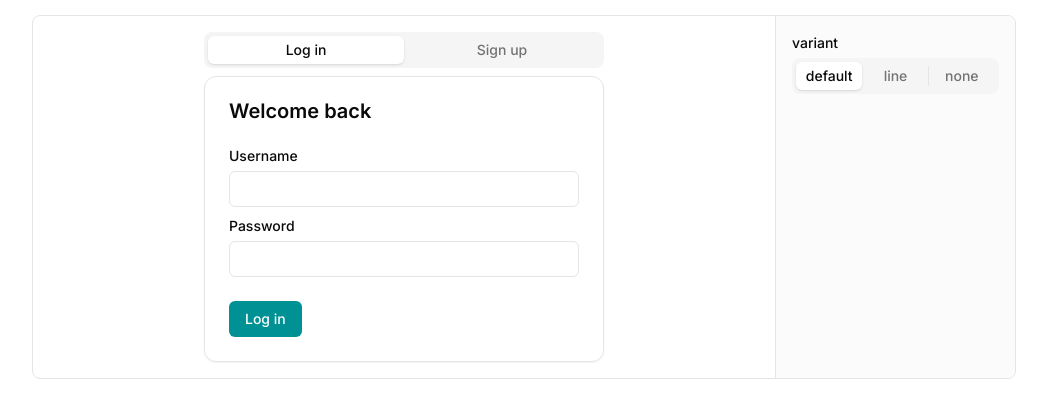
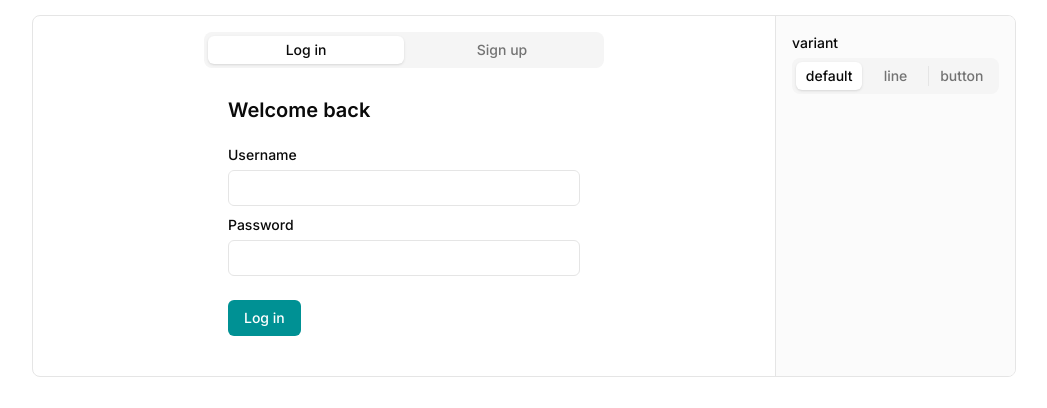
Before and after one commit to hawa130/next-template, a Next.js app: page /component-preview in a window 1280 px wide. Shown: the part 3601-4009 px from the top of the page, without its empty margins (116-1163 px from the left). Built offline with nearby package versions, Linux system fonts and the light colour scheme.

Commit message:
feat: add a new tabs variant

```diff
--- a/app/component-preview/_previews/tabs-preview.tsx
+++ b/app/component-preview/_previews/tabs-preview.tsx
@@ -1,4 +1,4 @@
-import { useState } from 'react'
+import { ComponentProps, useState } from 'react'
 import {
   ComponentConfigForm,
   ComponentPreviewCard,
@@ -10,11 +10,8 @@ import { Label } from '@/components/ui/label'
 import { Input } from '@/components/ui/input'
 import { Button } from '@/components/ui/button'
 import { Checkbox } from '@/components/ui/checkbox'
-import { cn } from '@/lib/utils'
 
-type FormProps = {
-  variant?: 'default' | 'line' | 'none'
-}
+type FormProps = Partial<ComponentProps<typeof TabsList>>
 
 export const TabsPreview = () => {
   const [props, setProps] = useState<FormProps>({
@@ -27,7 +24,7 @@ export const TabsPreview = () => {
         {
           name: 'variant',
           type: 'radio',
-          options: ['default', 'line', 'none'],
+          options: ['default', 'line', 'button'],
           defaultValue: 'default',
         },
       ]}
@@ -47,7 +44,6 @@ export const TabsPreview = () => {
             <TabsTrigger value="signup">Sign up</TabsTrigger>
           </TabsList>
           <TabsContent value="login">
-            <div className={cn(props.variant === 'default' && 'border rounded-xl shadow-sm')}>
             <div className="p-6">
               <h2 className="text-xl/none font-semibold">Welcome back</h2>
             </div>
@@ -64,10 +60,8 @@ export const TabsPreview = () => {
             <div className="p-6 pt-0">
               <Button variant="filled" color="primary">Log in</Button>
             </div>
-            </div>
           </TabsContent>
           <TabsContent value="signup">
-            <div className={cn(props.variant === 'default' && 'border rounded-xl shadow-sm')}>
             <div className="p-6">
               <h2 className="text-xl/none font-semibold">Create an account</h2>
             </div>
@@ -88,7 +82,6 @@ export const TabsPreview = () => {
             <div className="p-6 pt-0">
               <Button variant="filled" color="primary">Sign up</Button>
             </div>
-            </div>
           </TabsContent>
         </Tabs>
       </ComponentPreviewCard>
--- a/components/ui/tabs.tsx
+++ b/components/ui/tabs.tsx
@@ -12,8 +12,8 @@ export const tabsListVariants = cva(
     variants: {
       variant: {
         default: 'h-9 rounded-lg bg-segment p-1',
-        line: 'relative after:z-[-1] after:absolute after:bottom-0 after:inset-x-0 after:border-b after:border-input',
-        none: '',
+        line: 'gap-1 relative after:z-[-1] after:absolute after:bottom-0 after:inset-x-0 after:border-b after:border-input',
+        button: 'gap-2',
       },
     },
     defaultVariants: {
@@ -29,6 +29,7 @@ export const tabsTriggerVariants = cva(
       variant: {
         default: 'text-segment-fg py-1 rounded-md font-medium ring-offset-background focus-visible:ring-2 focus-visible:ring-ring/60 focus-visible:ring-offset-2 data-[state=active]:bg-segment-active data-[state=active]:text-segment-active-fg data-[state=active]:shadow hover:data-[state=inactive]:bg-accent hover:data-[state=inactive]:text-accent-fg',
         line: 'text-foreground/70 pt-1.5 pb-3 rounded-md relative data-[state=active]:font-medium hover:text-accent-fg data-[state=active]:text-primary before:z-[-1] before:absolute before:inset-x-0 before:top-0 before:bottom-1.5 before:rounded-md before:transition-colors hover:before:bg-accent hover:data-[state=active]:before:bg-primary-light data-[state=active]:after:absolute data-[state=active]:after:h-[3px] data-[state=active]:after:bg-primary data-[state=active]:after:bottom-0 data-[state=active]:after:inset-x-3 data-[state=active]:after:rounded-full focus-visible:before:ring-2 focus-visible:before:ring-ring/60',
+        button: 'h-9 px-3 rounded-md text-foreground/70 data-[state=active]:font-medium data-[state=active]:text-primary data-[state=active]:bg-primary-light hover:data-[state=inactive]:bg-accent hover:data-[state=inactive]:text-accent-fg',
       },
     },
     defaultVariants: {
@@ -37,9 +38,7 @@ export const tabsTriggerVariants = cva(
   },
 )
 
-const TabsListVariantContext = React.createContext<{
-  variant?: 'default' | 'line' | 'none' | null
-}>({
+const TabsListVariantContext = React.createContext<Pick<VariantProps<typeof tabsListVariants>, 'variant'>>({
   variant: 'default'
 })
 
@@ -66,8 +65,7 @@ const TabsTrigger = React.forwardRef<
   React.ComponentPropsWithoutRef<typeof TabsPrimitive.Trigger> & VariantProps<typeof tabsTriggerVariants>
 >(({ className, variant: customVariant, ...props }, ref) => {
   const { variant: listVariant } = React.useContext(TabsListVariantContext)
-  const variant = customVariant
-    || (listVariant === 'default' ? 'default' : 'line')
+  const variant = customVariant || listVariant
   return (
     <TabsPrimitive.Trigger
       ref={ref}
```
Lines whose indentation alone changed are shown as unchanged.
